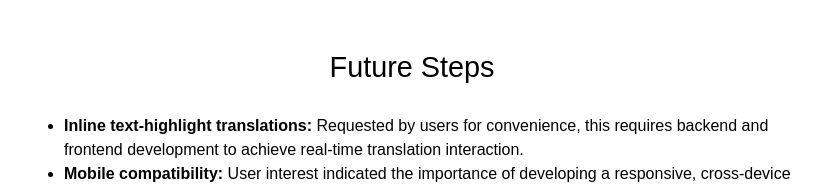
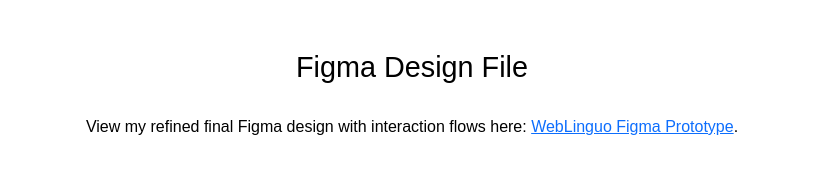
Before and after one commit to Chloexf795/chloexf795.github.io, a plain HTML site: page weblinguo.html in a window 1280 px wide. Shown: the part 9330-9519 px from the top of the page, without its empty margins (228-1051 px from the left). Drawn offline with nearby package versions, Linux system fonts and the light colour scheme.

Commit message:
final .4

```diff
--- a/weblinguo.html
+++ b/weblinguo.html
@@ -212,6 +212,12 @@
         </video>
         <p>Newly added highlight-to-translate feature, allowing immediate translations by highlighting text.</p>
 
+        <!-- Link to Figma Design File-->
+        <h3>Figma Design File</h3>
+        <p>View my refined final Figma design with interaction flows here:
+            <a href="https://www.figma.com/design/Z4VPz1qUynpFNYOpvT8LtD/WebLinguo-.3?t=fsnJoeTw49G6gJsf-1" target="_blank">WebLinguo Figma Prototype</a>.
+        </p>
+
         <!-- Future Steps Justification -->
         <h3>Future Steps</h3>
         <ul>
```
